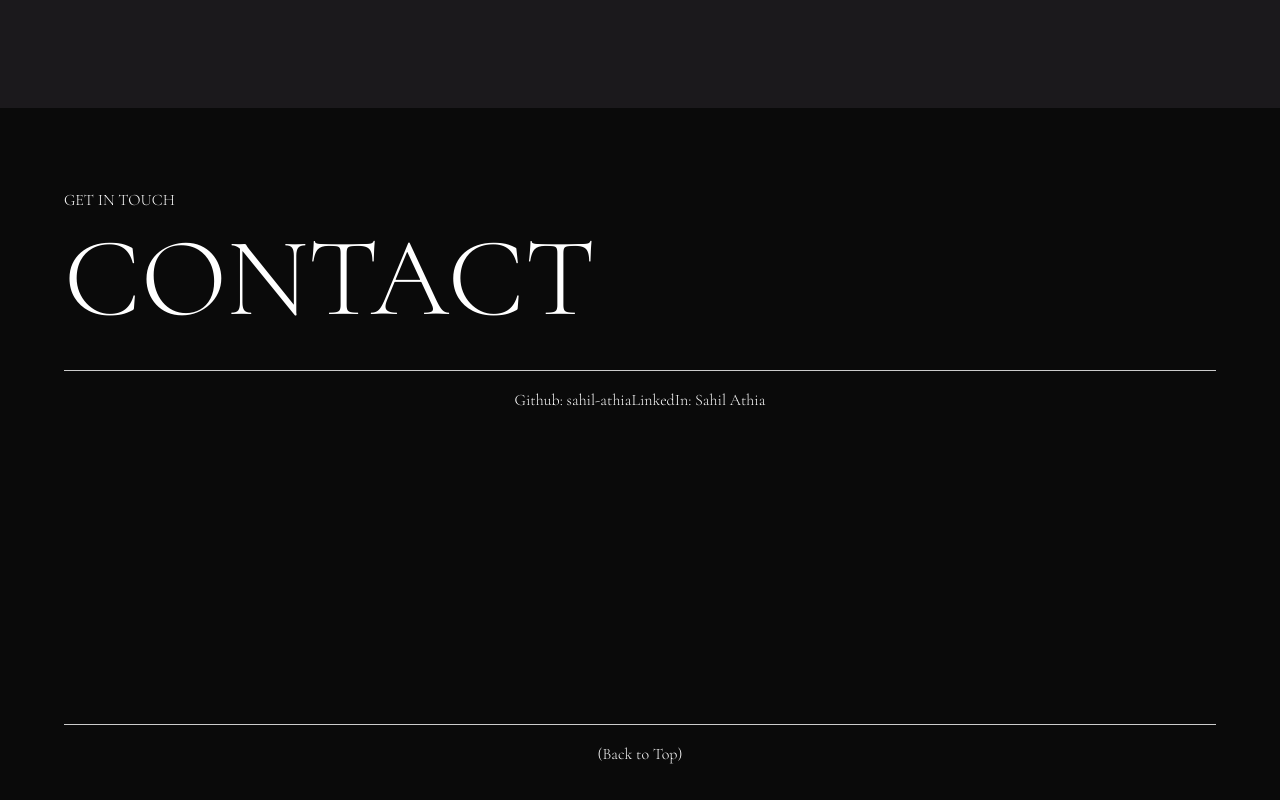
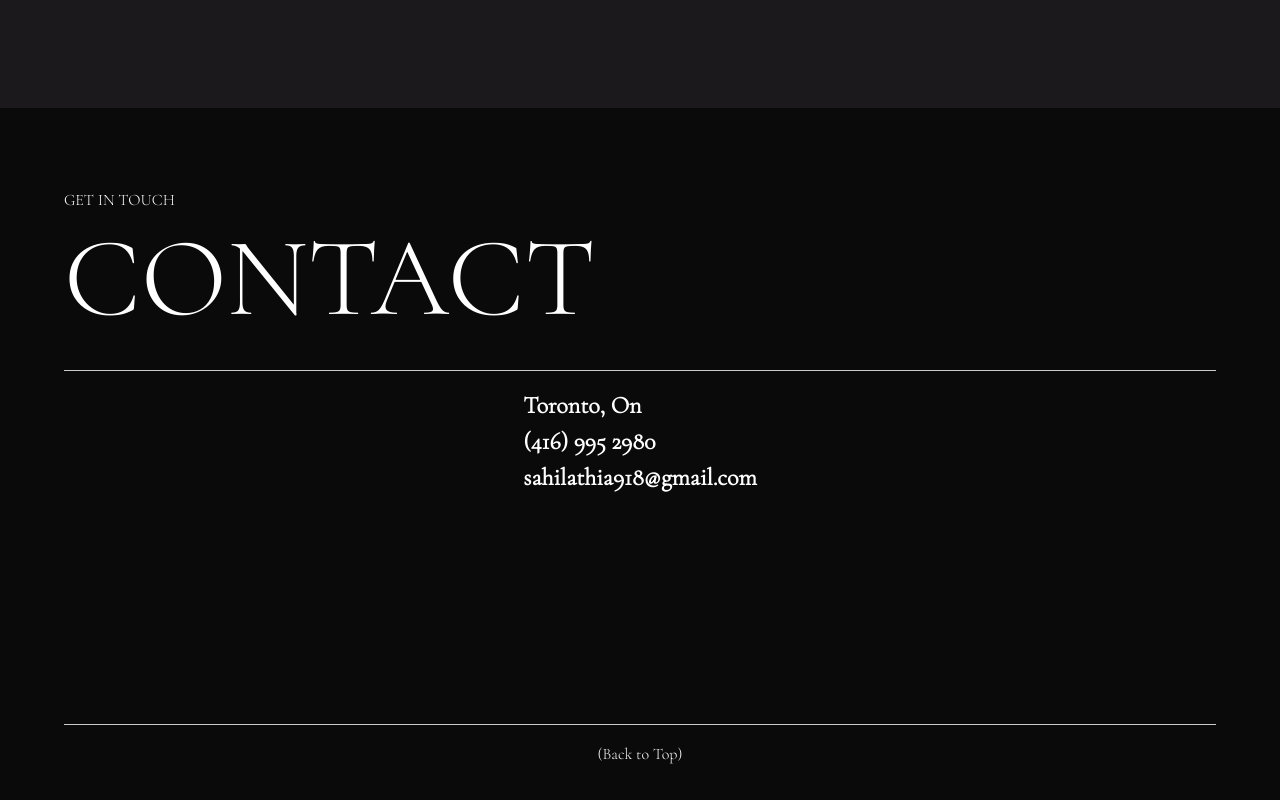
Before and after one commit to sahil-athia/personal-website, a React (Create React App) app: page / in a window 1280 px wide. Shown: the part 3252-4052 px from the top of the page. Built offline with nearby package versions, Linux system fonts and the light colour scheme.

Commit message:
add contact info

```diff
--- a/src/pages/Contact.jsx
+++ b/src/pages/Contact.jsx
@@ -23,9 +23,10 @@ export default function Contact(props) {
       <hr className={`line-1 ${isVisible ? 'slide' : ''}`} ref={domRef}></hr>
 
       <div className="contact-info" data-aos="fade-up" data-aos-duration="1000">
-        <div data-aos="fade-up" data-aos-duration="1000">
-          <span>Github: sahil-athia</span>
-          <span>LinkedIn: Sahil Athia</span>
+        <div className="contact-words" data-aos="fade-up" data-aos-duration="1000">
+          <span><b>Toronto, On</b></span><br></br>
+          <span><b>(416) 995 2980</b></span><br></br>
+          <span><b>sahilathia918@gmail.com</b></span>
         </div>
         <div data-aos="fade-up" data-aos-duration="2000"></div>
       </div>
--- a/src/pages/Contact.scss
+++ b/src/pages/Contact.scss
@@ -37,7 +37,11 @@
 
   .contact-info {
     height: 40%;
+    display: flex;
 
+     .contact-words {
+       font-size: 150%;
+     }
 
   }
 
```
